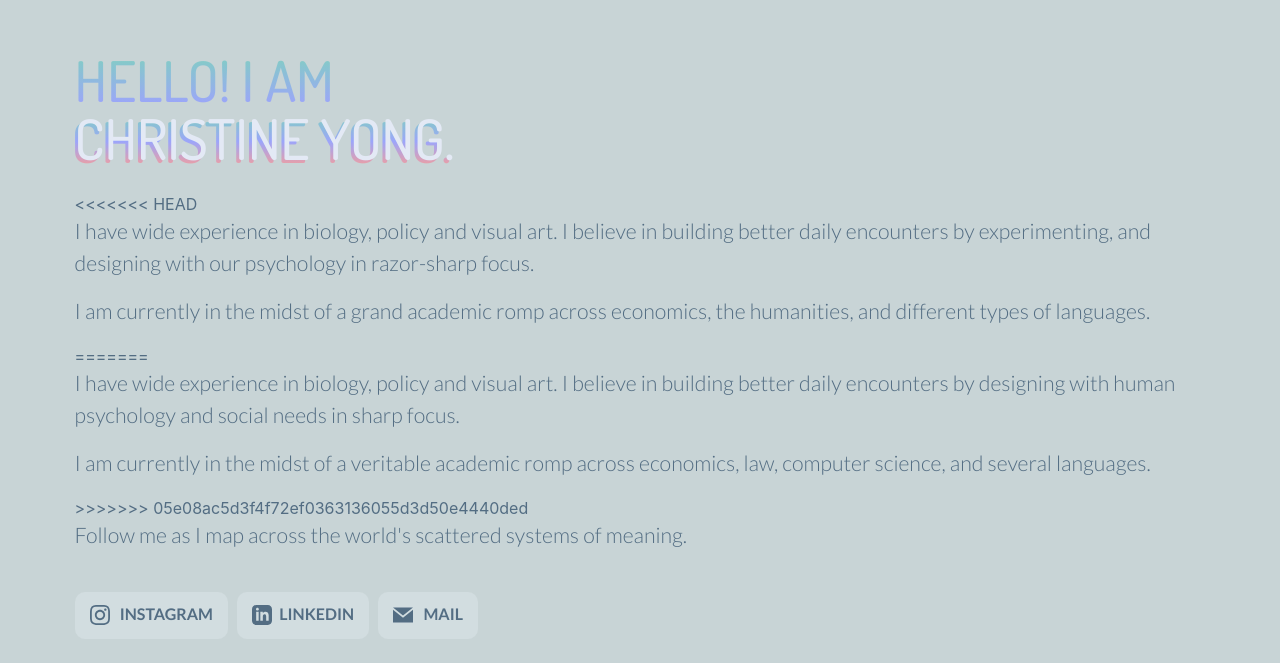
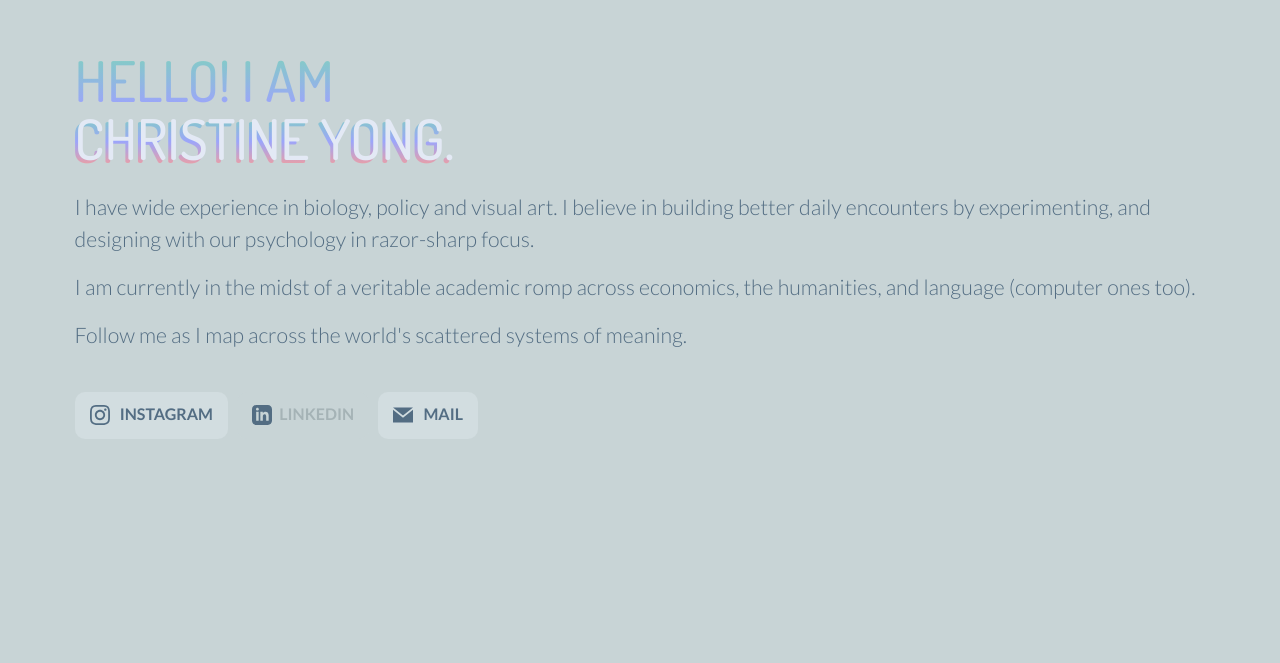
Before and after one commit to xtiny/xtiny.github.io, a plain HTML site: page index.html in a window 1280 px wide. Shown: the part 125-788 px from the top of the page. Drawn offline with nearby package versions, Linux system fonts and the light colour scheme.

Commit message:
Mods to text, dormant linkedin button

```diff
--- a/index.html
+++ b/index.html
@@ -24,20 +24,15 @@
         <h1 data-text="Christine Yong.">Christine Yong.</h1>
       </div>
       <div class="row">
-<<<<<<< HEAD
         <p>I have wide experience in biology, policy and visual art. I believe in building better daily encounters by experimenting, and designing with our psychology in razor-sharp focus.</p>
-        <p>I am currently in the midst of a grand academic romp across economics, the humanities, and different types of languages.</p>
-=======
-        <p>I have wide experience in biology, policy and visual art. I believe in building better daily encounters by designing with human psychology and social needs in sharp focus.</p>
-        <p>I am currently in the midst of a veritable academic romp across economics, law, computer science, and several languages.</p>
->>>>>>> 05e08ac5d3f4f72ef0363136055d3d50e4440ded
+        <p>I am currently in the midst of a veritable academic romp across economics, the humanities, and language (computer ones too).</p>
         <p>Follow me as I map across the world's scattered systems of meaning.</p>
       </div>
       <div class="row">
         <a href="https://www.instagram.com/blockcaching/" class="button">
           <svg class="social" xmlns="http://www.w3.org/2000/svg" width="24" height="24" viewBox="0 0 24 24"><path d="M12 2.163c3.204 0 3.584.012 4.85.07 3.252.148 4.771 1.691 4.919 4.919.058 1.265.069 1.645.069 4.849 0 3.205-.012 3.584-.069 4.849-.149 3.225-1.664 4.771-4.919 4.919-1.266.058-1.644.07-4.85.07-3.204 0-3.584-.012-4.849-.07-3.26-.149-4.771-1.699-4.919-4.92-.058-1.265-.07-1.644-.07-4.849 0-3.204.013-3.583.07-4.849.149-3.227 1.664-4.771 4.919-4.919 1.266-.057 1.645-.069 4.849-.069zm0-2.163c-3.259 0-3.667.014-4.947.072-4.358.2-6.78 2.618-6.98 6.98-.059 1.281-.073 1.689-.073 4.948 0 3.259.014 3.668.072 4.948.2 4.358 2.618 6.78 6.98 6.98 1.281.058 1.689.072 4.948.072 3.259 0 3.668-.014 4.948-.072 4.354-.2 6.782-2.618 6.979-6.98.059-1.28.073-1.689.073-4.948 0-3.259-.014-3.667-.072-4.947-.196-4.354-2.617-6.78-6.979-6.98-1.281-.059-1.69-.073-4.949-.073zm0 5.838c-3.403 0-6.162 2.759-6.162 6.162s2.759 6.163 6.162 6.163 6.162-2.759 6.162-6.163c0-3.403-2.759-6.162-6.162-6.162zm0 10.162c-2.209 0-4-1.79-4-4 0-2.209 1.791-4 4-4s4 1.791 4 4c0 2.21-1.791 4-4 4zm6.406-11.845c-.796 0-1.441.645-1.441 1.44s.645 1.44 1.441 1.44c.795 0 1.439-.645 1.439-1.44s-.644-1.44-1.439-1.44z"/></svg> Instagram
         </a>
-        <a href="https://www.linkedin.com/in/christine-yong-5182759b/" class="button">
+        <a href="#" class="dormant_button">
           <svg class="social" xmlns="http://www.w3.org/2000/svg" width="24" height="24" viewBox="0 0 24 24"><path d="M19 0h-14c-2.761 0-5 2.239-5 5v14c0 2.761 2.239 5 5 5h14c2.762 0 5-2.239 5-5v-14c0-2.761-2.238-5-5-5zm-11 19h-3v-11h3v11zm-1.5-12.268c-.966 0-1.75-.79-1.75-1.764s.784-1.764 1.75-1.764 1.75.79 1.75 1.764-.783 1.764-1.75 1.764zm13.5 12.268h-3v-5.604c0-3.368-4-3.113-4 0v5.604h-3v-11h3v1.765c1.396-2.586 7-2.777 7 2.476v6.759z"/></svg>Linkedin
         </a>
         </a>
```
